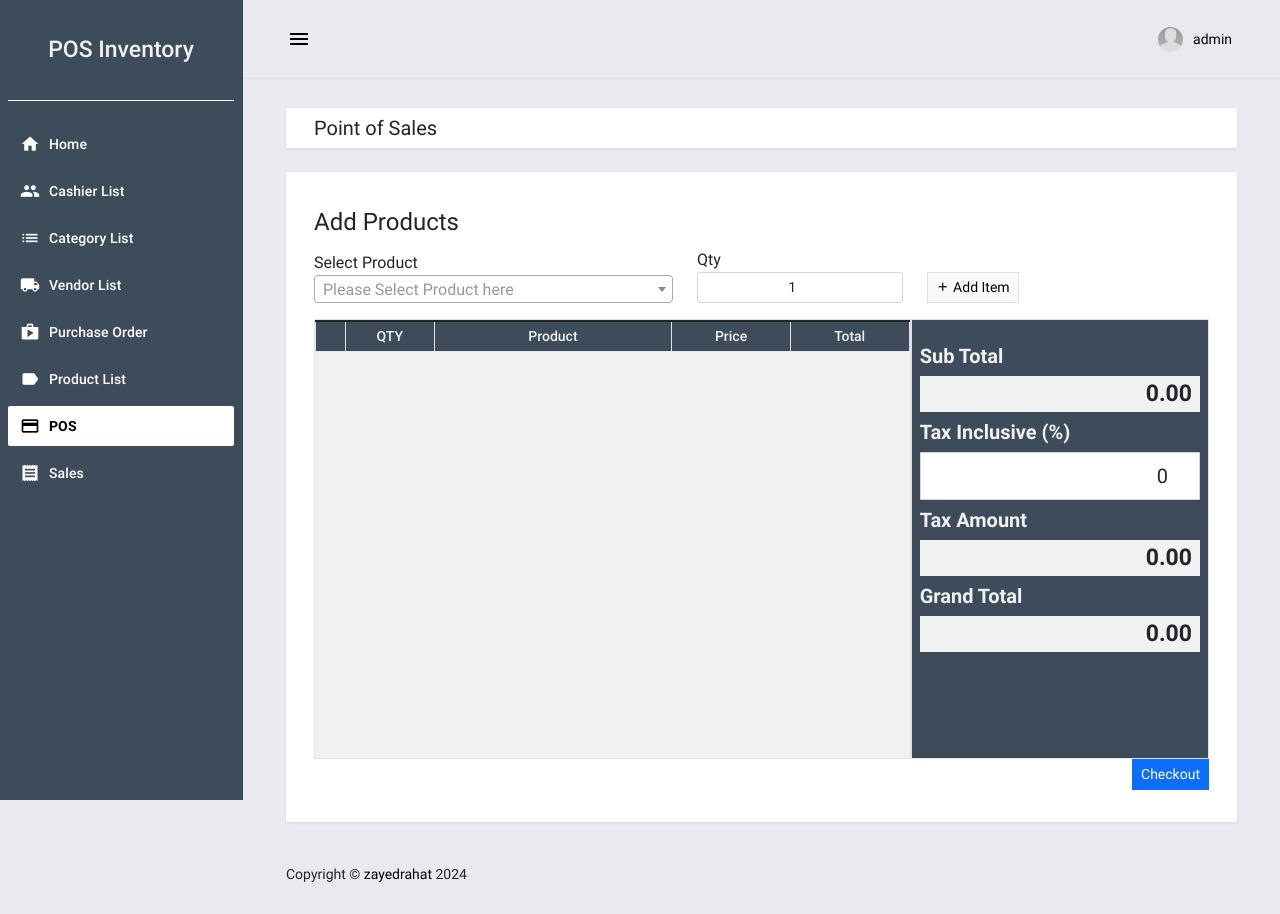
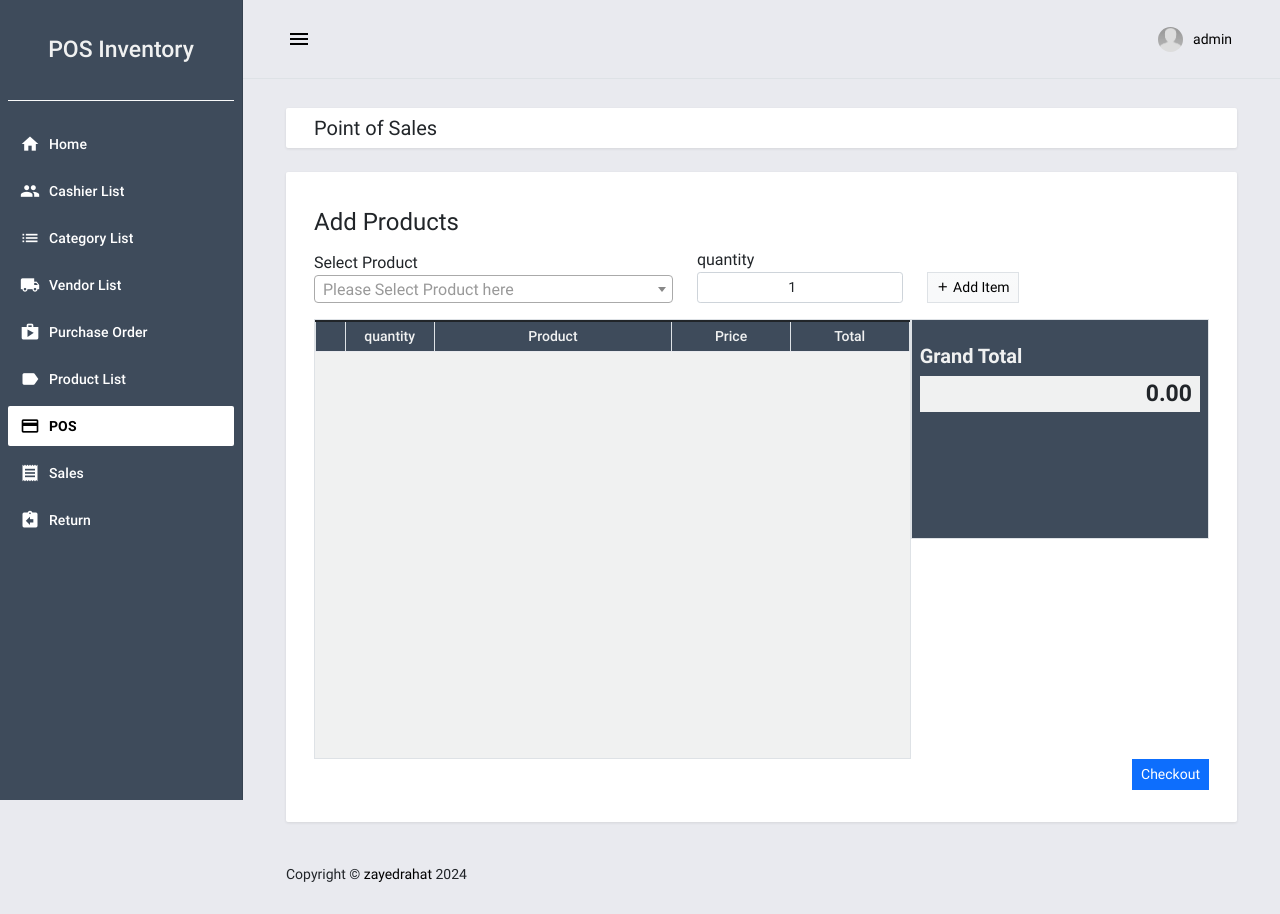
Before and after one commit to zubairmk83/pos-ims, a Django app: page /pos in a window 1280 px wide. Run offline with Django 4.2, Linux system fonts and the light colour scheme; a user stored in the database is signed in; data comes from the database, SQL or seed files in the repository; both versions use the stored data as it was before the commit; lists and menus that the app fills with data are empty; some libraries are stand-ins or nearby versions.

Commit message:
all-calulation-done

```diff
--- a/apis/serializers.py
+++ b/apis/serializers.py
@@ -36,7 +36,7 @@ class PurchaseOrderItemSerializer(serializers.ModelSerializer):
 class SaleSerializer(serializers.ModelSerializer):
   class Meta:
     model = Sale
-    fields = ('id', 'code', 'sub_total', 'grand_total', 'tax_amount', 'tax', 'tendered_amount', 'amount_change', 'date_added', 'date_updated')
+    fields = ('id', 'code', 'grand_total', 'tendered_amount', 'amount_change', 'date_added', 'date_updated')
 
 class SalesItemSerializer(serializers.ModelSerializer):
   sale = SaleSerializer(read_only=True)
--- a/store/templates/store/navigation.html
+++ b/store/templates/store/navigation.html
@@ -57,6 +57,11 @@
                         <i class="material-icons mdc-list-item__start-detail mdc-drawer-item-icon" aria-hidden="true">receipt</i> Sales
                     </a>
                 </div>
+                <div class="mdc-list-item mdc-drawer-item">
+                    <a class="mdc-drawer-link" href="{% url 'return_request-page' %}">
+                        <i class="material-icons mdc-list-item__start-detail mdc-drawer-item-icon" aria-hidden="true">assignment_return </i> Return
+                    </a>
+                </div>
             </nav>
         </div>
     </div>
--- a/store/templates/store/pos.html
+++ b/store/templates/store/pos.html
@@ -25,8 +25,8 @@
                     </div>
                     <div class="col-lg-3 col-md-5 col-md-12">
                         <div class="form-group mb-3">
-                            <label for="product-qty">Qty</label>
-                            <input type="number" class="form-control form-control-sm text-center" step="any" id="product-qty" value="1">
+                            <label for="product-quantity">quantity</label>
+                            <input type="number" class="form-control form-control-sm text-center" step="any" id="product-quantity" value="1">
                         </div>
                     </div>
                     <div class="col-lg-4 col-md-2 col-md-12">
@@ -51,7 +51,7 @@
                             <thead>
                                 <tr class="bg-dark bg-gradient bg-opacity-50 text-light">
                                     <th class="py-1 px-2 text-center  text-light"></th>
-                                    <th class="py-1 px-2 text-center  text-light">QTY</th>
+                                    <th class="py-1 px-2 text-center  text-light">quantity</th>
                                     <th class="py-1 px-2 text-center  text-light">Product</th>
                                     <th class="py-1 px-2 text-center  text-light">Price</th>
                                     <th class="py-1 px-2 text-center  text-light">Total</th>
@@ -61,42 +61,27 @@
                             </tbody>
                         </table>
                     </div>
-                    <div class="col-4 bg-gradient bg-dark bg-opacity-50 border h-100">
+                    <div class="col-4 bg-gradient bg-dark bg-opacity-50 border h-50">
                         <div class="col-12 py-4 px-2">
                             <dl>
-                                <dt class="h4 fw-bold text-light">Sub Total</dt>
-                                <dd class="text-end py-1 px-2 rounded-0 bg-light">
-                                    <input type="hidden" name="sub_total" value="0">
-                                    <span class="h3 fw-bold" id="sub_total">0.00</span>
-                                </dd>
-                                <dt class="h4 fw-bold text-light">Tax Inclusive (%)</dt>
-                                <dd>
-                                    <input type="number" class="form-control form-control-lg rounded-0 text-end" step="any" min="0" max="100" name="tax" value="0">
-                                </dd>
-                                <dt class="h4 fw-bold text-light">Tax Amount</dt>
-                                <dd class="text-end py-1 px-2 rounded-0 bg-light">
-                                    <input type="hidden" name="tax_amount" value="0">
-                                    <span class="h3 fw-bold" id="tax_amount">0.00</span>
-                                </dd>
                                 <dt class="h4 fw-bold text-light">Grand Total</dt>
                                 <dd class="text-end py-1 px-2 rounded-0 bg-light">
                                     <input type="hidden" name="grand_total" value="0">
                                     <input type="hidden" name="tendered_amount" value="0">
                                     <input type="hidden" name="amount_change" value="0">
-                                    <input type="hidden" name="grand_total" value="0">
-                                    <input type="hidden" name="grand_total" value="0">
                                     <span class="h3 fw-bold" id="grand_total">0.00</span>
                                 </dd>
                             </dl>
                         </div>
                     </div>
                 </div>
-            </fieldset>
                 <div class="row">
                     <div class="col-md-12 text-end">
                         <button class="btn btn-primary btn-sm rounded-0" type="button" id="check_out"><i class="mdi mdi-save"></i> Checkout</button>
                     </div>
                 </div>
+            </fieldset>
+
         </form>
     </div>
 </div>
@@ -108,7 +93,7 @@
         <td class="px-2 py-1">
             <input type="hidden" name="product_id[]">
             <input type="hidden" name="price[]">
-            <input type="number" name="qty[]" min="0" class="form-control form-control-sm rounded-0 text-center">
+            <input type="number" name="quantity[]" min="0" class="form-control form-control-sm rounded-0 text-center">
         </td>
         <td class="px-2 py-1 product_name text-start"></td>
         <td class="px-2 py-1 product_price text-end"></td>
@@ -131,27 +116,19 @@
     }
 
     function calc() {
-        var sub_total = 0;
     var grand_total = 0;
     $('#POS-field table tbody tr').each(function() {
-            price = $(this).find('[name="price[]"]').val()
-            qty = $(this).find('[name="qty[]"]').val()
-            qty = qty > 0 ? qty : 0
-            total = parseFloat(price) * parseFloat(qty)
-            $(this).find('.product_total').text(parseFloat(total).toLocaleString('en-US'))
-            sub_total += parseFloat(total)
-        })
-        tax = $('[name="tax"]').val()
-        tax = tax / 100;
-        var tax_amount = parseFloat(sub_total) * parseFloat(tax);
-        $('#tax_amount').text(parseFloat(tax_amount).toLocaleString('en-US'))
-        $('[name="tax_amount"]').val(parseFloat(tax_amount))
-        $('#grand_total').text(parseFloat(sub_total).toLocaleString('en-US'))
-        $('[name="grand_total"]').val(parseFloat(sub_total))
-        $('#sub_total').text(parseFloat(sub_total).toLocaleString('en-US'))
-        $('[name="sub_total"]').val(parseFloat(sub_total))
+        var price = $(this).find('[name="price[]"]').val();
+        var quantity = $(this).find('[name="quantity[]"]').val();
+        quantity = quantity > 0 ? quantity : 0;
+        var total = parseFloat(price) * parseFloat(quantity);
+        $(this).find('.product_total').text(parseFloat(total).toLocaleString('en-US'));
+        grand_total += parseFloat(total);
+    });
+    $('#grand_total').text(parseFloat(grand_total).toLocaleString('en-US'));
+    $('[name="grand_total"]').val(parseFloat(grand_total));
+}
 
-    }
     $(function() {
         $('#product-id').select2({
             placeholder: "Please Select Product here",
@@ -159,9 +136,9 @@
         })
         $('#add_item').click(function() {
             var id = $('#product-id').val()
-            var qty = $('#product-qty').val()
-            console.log(id, qty)
-            if (id == '' || qty == '' || id == null || qty == null) {
+            var quantity = $('#product-quantity').val()
+            console.log(id, quantity)
+            if (id == '' || quantity == '' || id == null || quantity == null) {
                 alert("Product and Quantity Field is required!")
                 return false
             }
@@ -172,17 +149,17 @@
                 }
                 data = prod_arr[id]
                 var tr = $($('noscript#item-clone').html()).clone()
-                tr.find('[name="qty[]"]').val(qty)
+                tr.find('[name="quantity[]"]').val(quantity)
                 tr.find('[name="product_id[]"]').val(id)
                 tr.find('[name="price[]"]').val(data.price)
                 tr.find('.product_name').text(data.name)
                 tr.find('.product_price').text(parseFloat(data.price).toLocaleString('en-US'))
-                tr.find('.product_total').text(parseFloat(data.price * qty).toLocaleString('en-US'))
+                tr.find('.product_total').text(parseFloat(data.price * quantity).toLocaleString('en-US'))
                 $('#POS-field table tbody').append(tr)
                 $('#product-id').val('').trigger('change')
-                $('#product-qty').val(1)
+                $('#product-quantity').val(1)
                 calc()
-                tr.find('[name="qty[]"]').on('input keypress keyup keydown', function() {
+                tr.find('[name="quantity[]"]').on('input keypress keyup keydown', function() {
                     calc()
                 })
                 tr.find('.rem-item').click(function() {
@@ -194,9 +171,6 @@
             } else {
                 alert("Undefined Product");
             }
-        })
-        $('[name="tax"]').on('input keypress keydown keyup', function() {
-            calc()
         })
         $('#check_out').click(function() {
             if ($('#POS-field table tbody tr').length <= 0) {
--- a/store/urls.py
+++ b/store/urls.py
@@ -44,4 +44,11 @@ urlpatterns = [
     path('sales', views.salesList, name="sales-page"),
     path('receipt', views.receipt, name="receipt-modal"),
     path('delete_sale', views.delete_sale, name="delete-sale"),
+
+    path('return', views.return_request, name="return_request-page"),
+    path('manage_return', views.manage_return_request, name="manage_return_request-page"),
+    path('save_return', views.save_return_request, name="save_return_request-page"),
+    path('delete_return', views.delete_return, name="delete-return_request"),
+
+
 ]
--- a/store/views.py
+++ b/store/views.py
@@ -1,10 +1,7 @@
-from pickle import FALSE
 from django.shortcuts import redirect, render
 from django.http import HttpResponse,JsonResponse
 
-# from flask import jsonify
 from apis.models import *
-from django.db.models import Count, Sum
 from django.contrib import messages
 from django.contrib.auth import authenticate, login, logout
 from django.views.decorators.csrf import csrf_exempt
@@ -12,9 +9,8 @@ from django.contrib.auth.decorators import login_required
 from django.contrib.auth.hashers import make_password
 from django.shortcuts import redirect
 import json, sys
-from datetime import date, datetime
+from datetime import datetime
 from django.contrib.auth.models import User
-# from django.contrib.admin.views.decorators import staff_member_required
 
 
 # Login
@@ -350,40 +346,40 @@ def purchase(request):
 
 @login_required
 def manage_purchase(request):
-    product = {}
-    vendor={}
     purchase = PurchaseOrderItem.objects.all()
     if request.method == 'GET':
-        data =  request.GET
-        id = ''
-        if 'id' in data:
-            id= data['id']
+        data = request.GET
+        id = data.get('id', '')
         if id.isnumeric() and int(id) > 0:
-            product = Product.objects.filter(id=id).first()
-            vendor =  Vendor.objects.filter(id=id).first()
+            purchase = PurchaseOrderItem.objects.filter(id=id).first()
+            if purchase:
+                vendor = Vendor.objects.filter(id=purchase.vendor_id).first()
+                product = Product.objects.filter(id=purchase.product_id).first()
 
     context = {
-        'products' : product,
-        'purchases' : purchase,
-        'vendors' : vendor
+        'purchase': purchase,
+        'vendors': Vendor.objects.all(),
+        'products': Product.objects.all(),
     }
-    return render(request, 'store/manage_purchase.html',context)
+    return render(request, 'store/manage_purchase.html', context)
 
 @login_required
 def save_purchase(request):
     data = request.POST
     resp = {'status': 'failed'}
     try:
-        # Assuming 'vendor_id' and 'product_id' are provided in the POST data
         vendor_id = data.get('vendor_id')
         product_id = data.get('product_id')
         quantity = int(data.get('quantity', 0))
 
-        if (data['id']).isnumeric() and int(data['id']) > 0 :
-            save_purchase = PurchaseOrderItem.objects.filter(id = data['id']).update(vendor_id=vendor_id, product_id=product_id, quantity=quantity)
+        if 'id' in data and data['id'].isnumeric() and int(data['id']) > 0:
+            purchase = PurchaseOrderItem.objects.get(id=data['id'])
+            purchase.vendor_id = vendor_id
+            purchase.product_id = product_id
+            purchase.quantity = quantity
+            purchase.save()
         else:
-            save_purchase = PurchaseOrderItem(vendor_id=vendor_id, product_id=product_id, quantity=quantity)
-            save_purchase.save()
+            PurchaseOrderItem.objects.create(vendor_id=vendor_id, product_id=product_id, quantity=quantity)
 
         # Update the product's quantity
         product = Product.objects.get(id=product_id)
@@ -393,9 +389,12 @@ def save_purchase(request):
         resp['status'] = 'success'
         messages.success(request, 'Purchase order successfully saved.')
 
-    except:
+    except Exception as e:
         resp['status'] = 'failed'
-    return HttpResponse(json.dumps(resp), content_type="application/json")
+        resp['msg'] = str(e)
+
+    return JsonResponse(resp)
+
 
 @login_required
 def delete_purchase(request):
@@ -435,39 +434,42 @@ def checkout_modal(request):
 
 @login_required
 def save_pos(request):
-    resp = {'status':'failed','msg':''}
+    resp = {'status': 'failed', 'msg': ''}
     data = request.POST
     pref = datetime.now().year + datetime.now().year
     i = 1
     while True:
         code = '{:0>5}'.format(i)
-        i += int(1)
-        check = Sale.objects.filter(code = str(pref) + str(code)).all()
+        i += 1
+        check = Sale.objects.filter(code=str(pref) + str(code)).all()
         if len(check) <= 0:
             break
     code = str(pref) + str(code)
 
     try:
-        sales = Sale(code=code, sub_total = data['sub_total'], tax = data['tax'], tax_amount = data['tax_amount'], grand_total = data['grand_total'], tendered_amount = data['tendered_amount'], amount_change = data['amount_change']).save()
-        sale_id = Sale.objects.last().pk
+        sale = Sale(code=code, grand_total=data['grand_total'], tendered_amount=data['tendered_amount'], amount_change=data['amount_change'])
+        sale.save()
+        sale_id = sale.pk
         i = 0
         for prod in data.getlist('product_id[]'):
             product_id = prod
-            sale = Sale.objects.filter(id=sale_id).first()
             product = Product.objects.filter(id=product_id).first()
-            qty = data.getlist('qty[]')[i]
+            quantity = data.getlist('quantity[]')[i]
             price = data.getlist('price[]')[i]
-            total = float(qty) * float(price)
-            print({'sale_id' : sale, 'product_id' : product, 'qty' : qty, 'price' : price, 'total' : total})
-            SalesItem(sale_id = sale, product_id = product, qty = qty, price = price, total = total).save()
-            i += int(1)
+            total = float(quantity) * float(price)
+            # Reduce product quantity
+            product.quantity -= int(quantity)
+            product.save()
+            # Save sales item
+            SalesItem(sale_id=sale, product_id=product, quantity=quantity, price=price, total=total).save()
+            i += 1
         resp['status'] = 'success'
         resp['sale_id'] = sale_id
         messages.success(request, "Sale Record has been saved.")
-    except:
-        resp['msg'] = "An error occured"
-        print("Unexpected error:", sys.exc_info()[0])
-    return HttpResponse(json.dumps(resp),content_type="application/json")
+    except Exception as e:
+        resp['msg'] = "An error occurred: " + str(e)
+        print("Unexpected error:", e)
+    return HttpResponse(json.dumps(resp), content_type="application/json")
 
 @login_required
 def salesList(request):
@@ -480,11 +482,8 @@ def salesList(request):
                 data[field.name] = getattr(sale,field.name)
         data['items'] = SalesItem.objects.filter(sale_id = sale).all()
         data['item_count'] = len(data['items'])
-        if 'tax_amount' in data:
-            data['tax_amount'] = format(float(data['tax_amount']),'.2f')
-        # print(data)
+        print(data['item_count'])
         sale_data.append(data)
-    # print(sale_data)
     context = {
         'page_title':'Sales Transactions',
         'sale_data':sale_data,
@@ -500,16 +499,14 @@ def receipt(request):
     for field in Sale._meta.get_fields():
         if field.related_model is None:
             transaction[field.name] = getattr(sales,field.name)
-    if 'tax_amount' in transaction:
-        transaction['tax_amount'] = format(float(transaction['tax_amount']))
     ItemList = SalesItem.objects.filter(sale_id = sales).all()
+    print(ItemList)
     context = {
         "transaction" : transaction,
         "salesItems" : ItemList
     }
 
     return render(request, 'store/receipt.html',context)
-    # return HttpResponse('')
 
 @login_required
 def delete_sale(request):
@@ -523,3 +520,84 @@ def delete_sale(request):
         resp['msg'] = "An error occured"
         print("Unexpected error:", sys.exc_info()[0])
     return HttpResponse(json.dumps(resp), content_type='application/json')
+
+@login_required
+def return_request(request):
+    return_list = ReturnRequest.objects.all()
+    context = {
+        'page_title':'Return List',
+        'returns':return_list,
+    }
+    return render(request, 'store/return_request.html',context)
+
+@login_required
+def manage_return_request(request):
+    return_request = ReturnRequest.objects.all()
+    if request.method == 'GET':
+        data = request.GET
+        id = data.get('id', '')
+        if id.isnumeric() and int(id) > 0:
+            return_request = ReturnRequest.objects.filter(id=id).first()
+            if return_request:
+                sale_record= Sale.objects.filter(id=return_request.sale_record_id).first()
+                product = Product.objects.filter(id=return_request.product_id).first()
+
+    context = {
+        'return': return_request,
+        'products': Product.objects.all(),
+        'sale_records': Sale.objects.all(),
+    }
+    return render(request, 'store/manage_return_request.html', context)
+
+
+
+@login_required
+def save_return_request(request):
+    data = request.POST
+    resp = {'status': 'failed'}
+    try:
+        sale_id = data.get('sale_id')
+        product_id = data.get('product_id')
+        quantity = int(data.get('quantity', 0))
+        reason = data.get('reason')
+
+        # Fetch the Sale and Product instances
+        sale_record = Sale.objects.filter(id=sale_id).first() if sale_id else None
+        product = Product.objects.filter(id=product_id).first() if product_id else None
+
+        if 'id' in data and data['id'].isnumeric() and int(data['id']) > 0:
+            return_request = ReturnRequest.objects.get(id=data['id'])
+            return_request.sale_record = sale_record
+            return_request.product = product
+            return_request.quantity = quantity
+            return_request.reason = reason
+            return_request.save()
+        else:
+            ReturnRequest.objects.create(sale_record=sale_record, product=product, quantity=quantity, reason=reason )
+
+        # Update the product's quantity
+        if product:
+            product.quantity += quantity
+            product.save()
+
+        resp['status'] = 'success'
+        messages.success(request, 'Purchase order successfully saved.')
+
+    except Exception as e:
+        resp['status'] = 'failed'
+        resp['msg'] = str(e)
+
+    return JsonResponse(resp)
+
+
+@login_required
+def delete_return(request):
+    resp = {'status':'failed', 'msg':''}
+    id = request.POST.get('id')
+    try:
+        return_request = ReturnRequest.objects.filter(id = id).delete()
+        resp['status'] = 'success'
+        messages.success(request, 'Sale Record has been deleted.')
+    except:
+        resp['msg'] = "An error occured"
+    return HttpResponse(json.dumps(resp), content_type='application/json')
```
Also changed, not shown: apis/models.py (+5 -5 lines), store/templates/store/manage_return_request.html (renamed from store/templates/store/manage_purchase.html, +32 -27 lines), store/templates/store/receipt.html (+4 -8 lines), store/templates/store/return_request.html (added, +102 -0 lines), store/templates/store/sales.html (+2 -5 lines), apis/migrations/0003_remove_sale_sub_total_remove_sale_tax_and_more.py (added), apis/migrations/0004_alter_returnrequest_quantity.py (added), db.sqlite3. Lines whose indentation alone changed are shown as unchanged.
